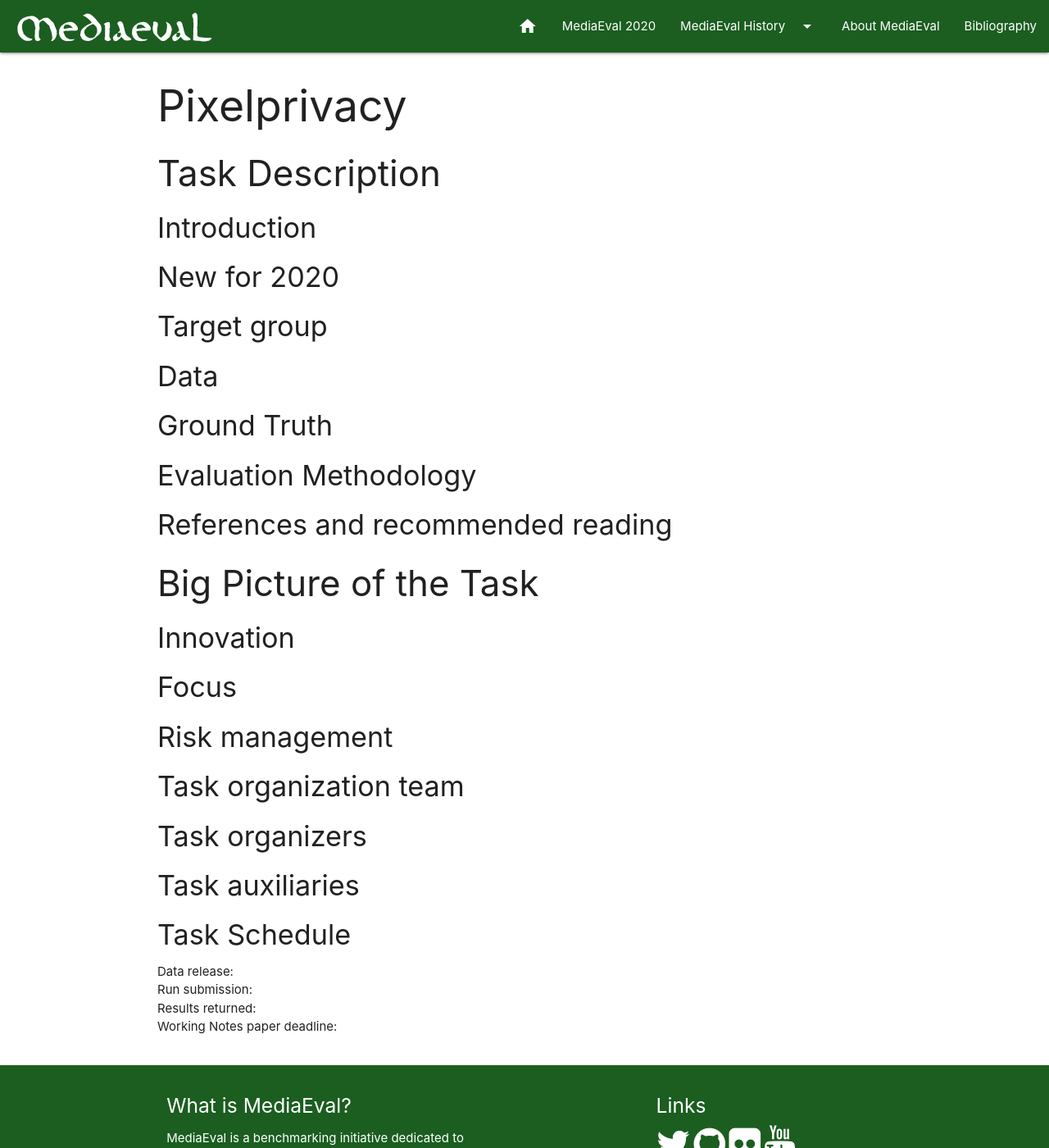
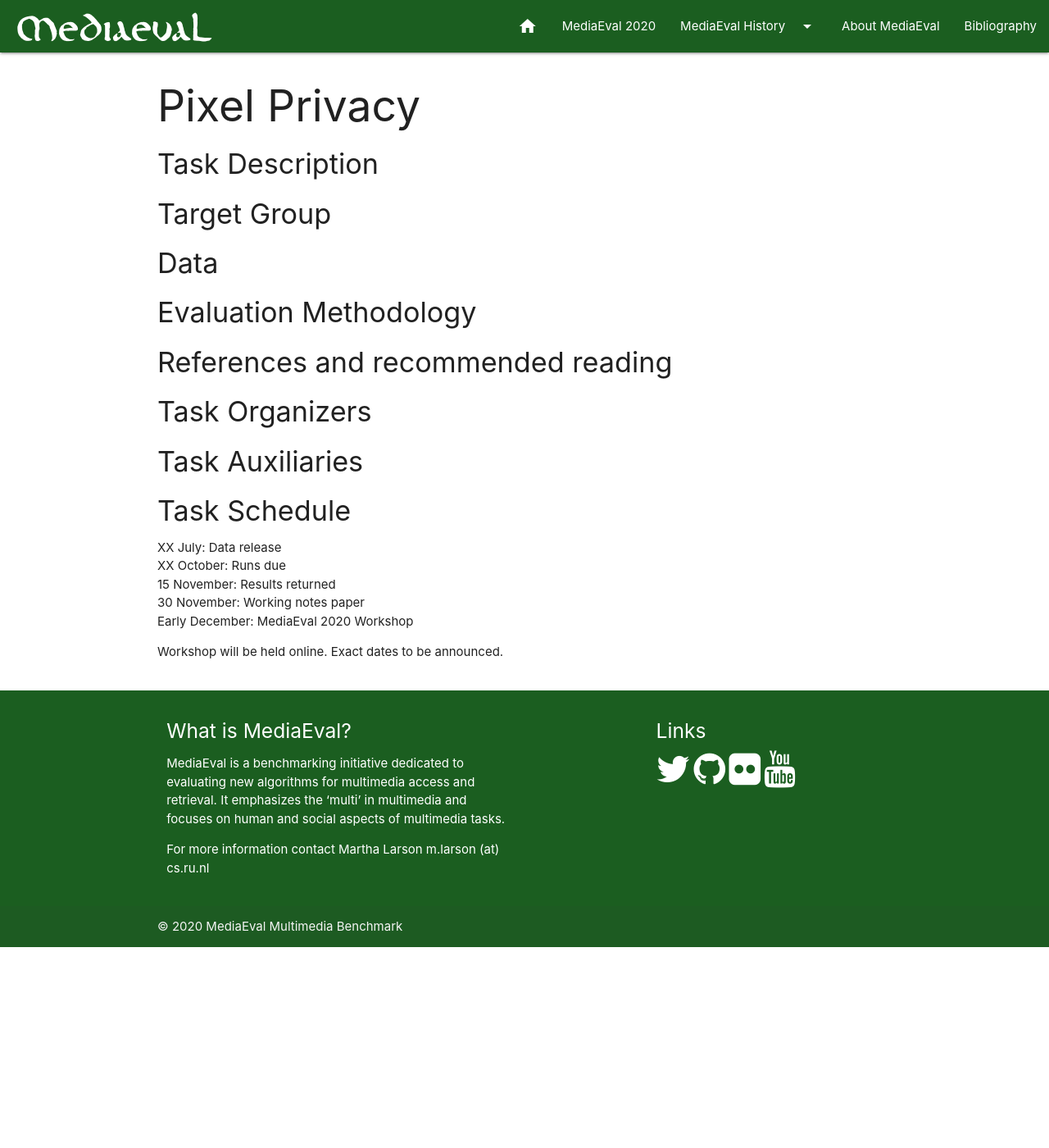
Before and after one commit to multimediaeval/multimediaeval.github.io, a Jekyll site: the page built from _editions/2020/tasks/pixelprivacy.md, in a window 1280 px wide and 1400 px high. Shown: the whole window at 82% size. Built offline with Jekyll 4.4.1, drawn with Linux system fonts in a browser that asks for light colours.

Commit message:
Update pixelprivacy.md
Added the blurb and template to be filled.

```diff
--- a/_editions/2020/tasks/pixelprivacy.md
+++ b/_editions/2020/tasks/pixelprivacy.md
@@ -5,58 +5,43 @@
 hide: true
 
 # required info
-title:
-subtitle:
-blurb:
+title: Pixel Privacy
+subtitle: Quality Camouflage for Social Images
+blurb: In this task, participants develop adversarial approaches that camouflage the quality of images. A camouflaged image appears to be unchanged, or even enhanced, to the human eye. At the same time, the image will fool a Blind Image Quality Assessment algorithm into predicting that its quality is low. Quality camouflage will help to ensure that personal photos, e.g., vacation photos depicting people, are less easily findable via image search engines.
 ---
 
-<!-- # suggested structure below-->
-
-### Task Description
-
-#### Introduction
+<!-- # please respect the structure below-->
 
 
-#### New for 2020
+#### Task Description
 
 
-#### Target group
+#### Target Group
 
 
 #### Data
-
-
-#### Ground Truth
 
 
 #### Evaluation Methodology
 
 
 #### References and recommended reading
+<!-- # Please use the ACM format for references https://www.acm.org/publications/authors/reference-formatting (but no DOI needed)-->
+<!-- # The paper title should be a hyperlink leading to the paper online-->
 
 
-### Big Picture of the Task
-
-#### Innovation
+#### Task Organizers
+<!-- # add the email address of the contact organizer-->
 
 
-#### Focus
-
-
-#### Risk management
-
-
-#### Task organization team
-
-
-#### Task organizers
-
-
-#### Task auxiliaries
-
+#### Task Auxiliaries
+<!-- # if there are people helping with the task, but are not bearing the main responsibility for the task, they are auxiliaries. Please delete this heading if you have no auxiliaries-->
 
 #### Task Schedule
-Data release: \\
-Run submission: \\
-Results returned: \\
-Working Notes paper deadline:
+* XX July: Data release <!-- # Replace XX with your date. Latest possible is 31 July-->
+* XX October: Runs due <!-- # Replace XX with your date. Latest possible is 31 October-->
+* 15 November: Results returned  <!-- Fixed. Please do not change-->
+* 30 November: Working notes paper  <!-- Fixed. Please do not change-->
+* Early December: MediaEval 2020 Workshop <!-- Fixed. Please do not change-->
+
+Workshop will be held online. Exact dates to be announced.
```
